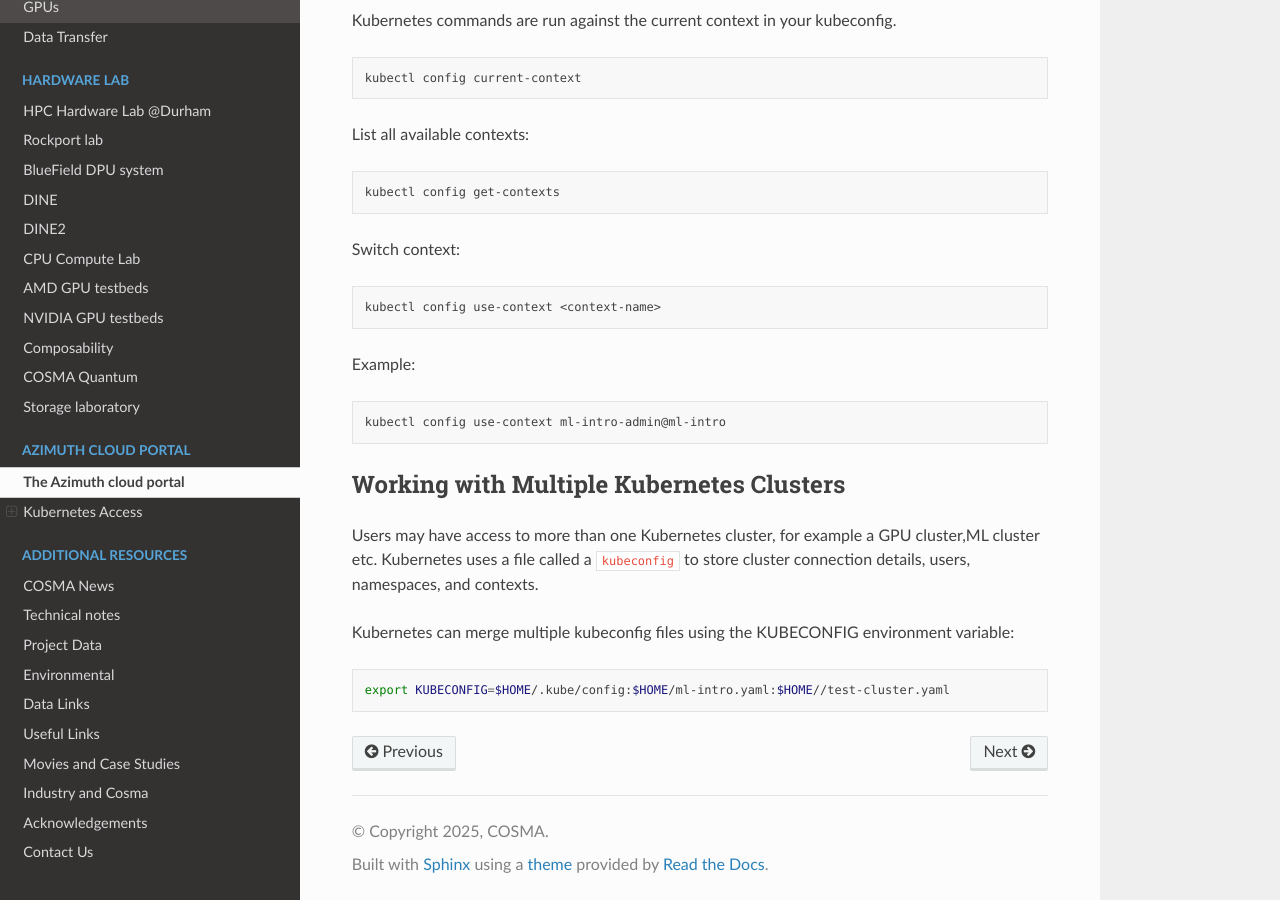
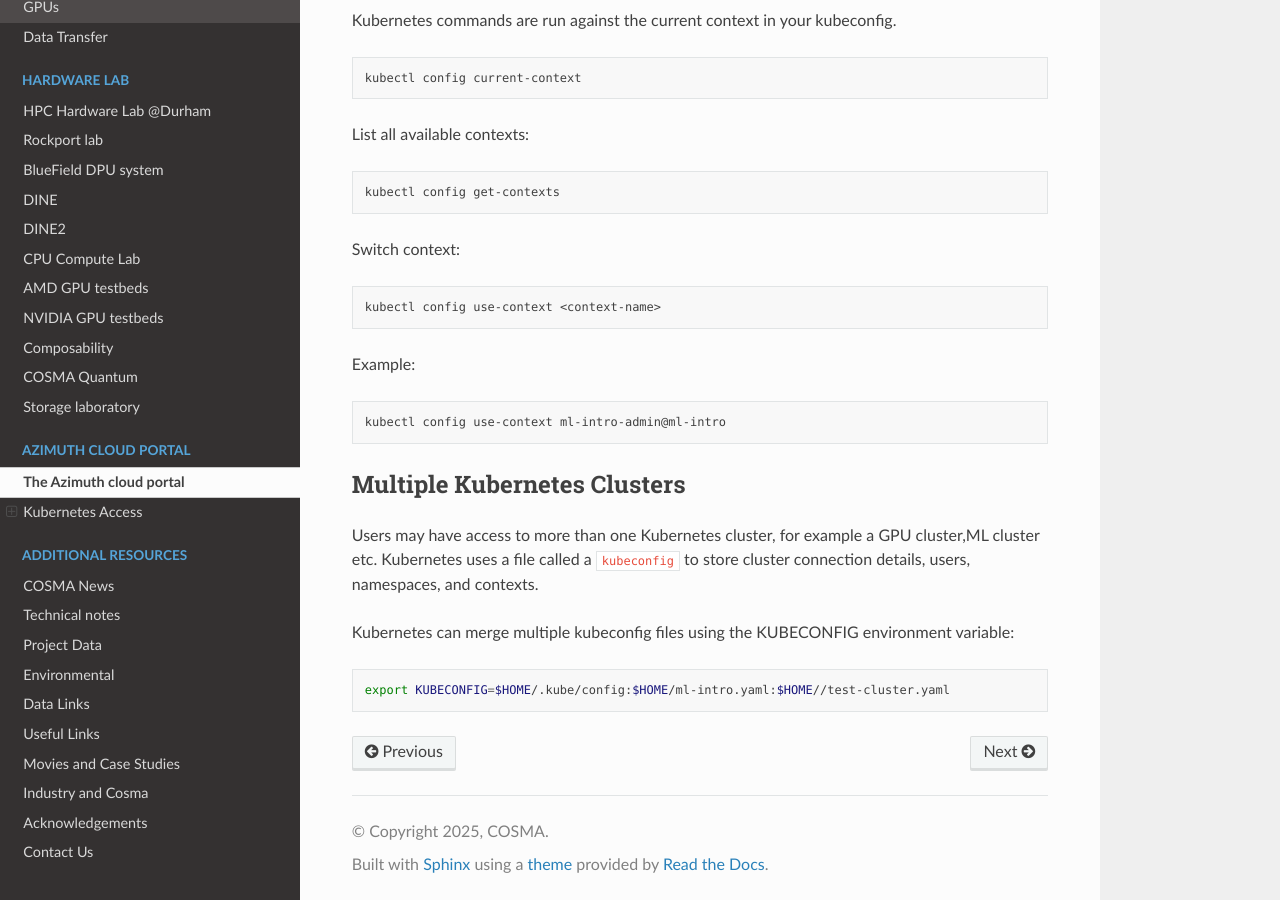
Before and after one commit to agb32/cosmadoc, a Sphinx documentation site: the page built from docs/source/azimuth/index.md, in a window 1280 px wide and 900 px high, scrolled down 1327 px. Built offline with Sphinx 7.4.7 and the Read the Docs theme 3.1.0, drawn with Linux system fonts in a browser that asks for light colours.

Commit message:
fix typo

````diff
--- a/docs/source/azimuth/index.md
+++ b/docs/source/azimuth/index.md
@@ -77,7 +77,7 @@ Example:
 kubectl config use-context ml-intro-admin@ml-intro
 ```
 
-## Working with Multiple Kubernetes Clusters
+## Multiple Kubernetes Clusters
 
 Users may have access to more than one Kubernetes cluster, for example a GPU cluster,ML cluster etc. Kubernetes uses a file called a `kubeconfig` to store cluster connection details, users, namespaces, and contexts.
 
````
